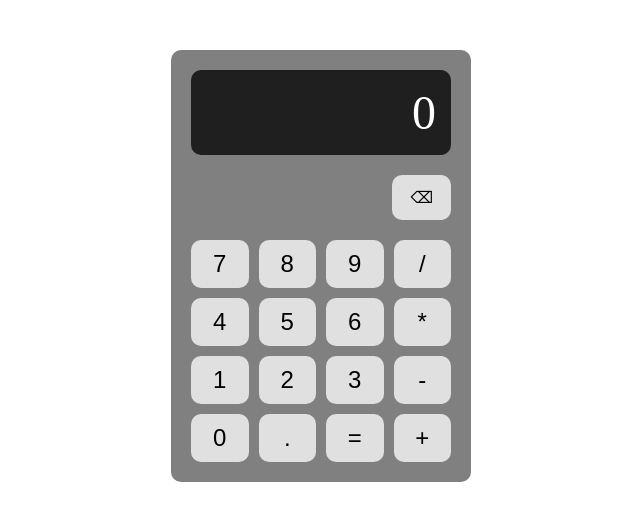
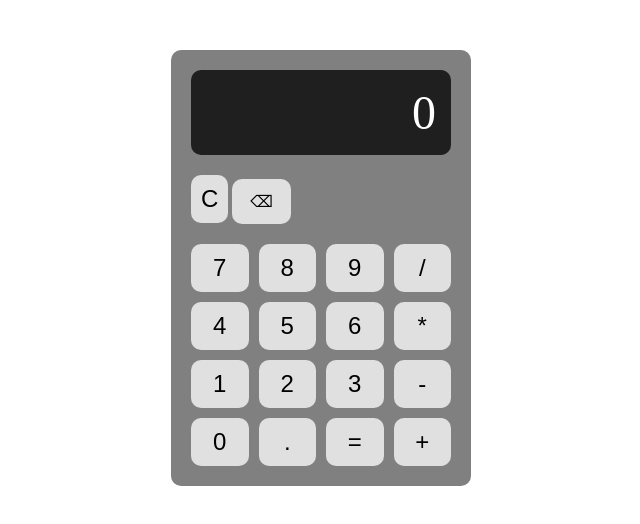
Before and after one commit to premtimb/calculator, a plain HTML site: page index.html in a window 1280 px wide. Shown: the whole page, without its empty margins (319-959 px from the left). Drawn offline with Linux system fonts and the light colour scheme.

Commit message:
Add the clear and backspace button

```diff
--- a/index.html
+++ b/index.html
@@ -9,7 +9,10 @@
 <body>
     <div class="calculator">
         <div class="display" id="display">0</div>
-         <button class="backspace">⌫</button>
+        <div class="undo">
+            <button class="clear">C</button>
+            <button class="backspace">⌫</button>
+        </div>
         <div class="buttons">
             <button>7</button>
             <button>8</button>
```
